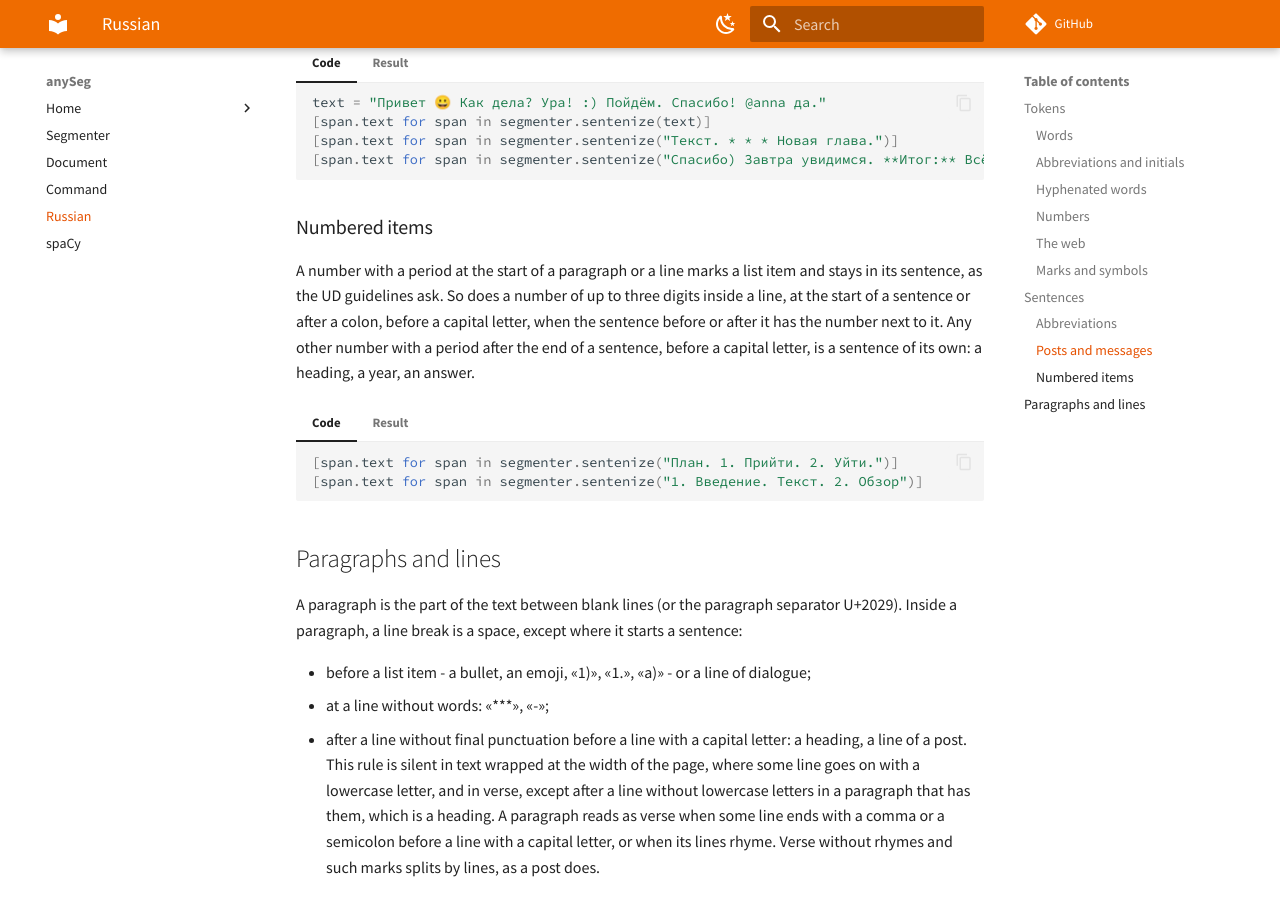
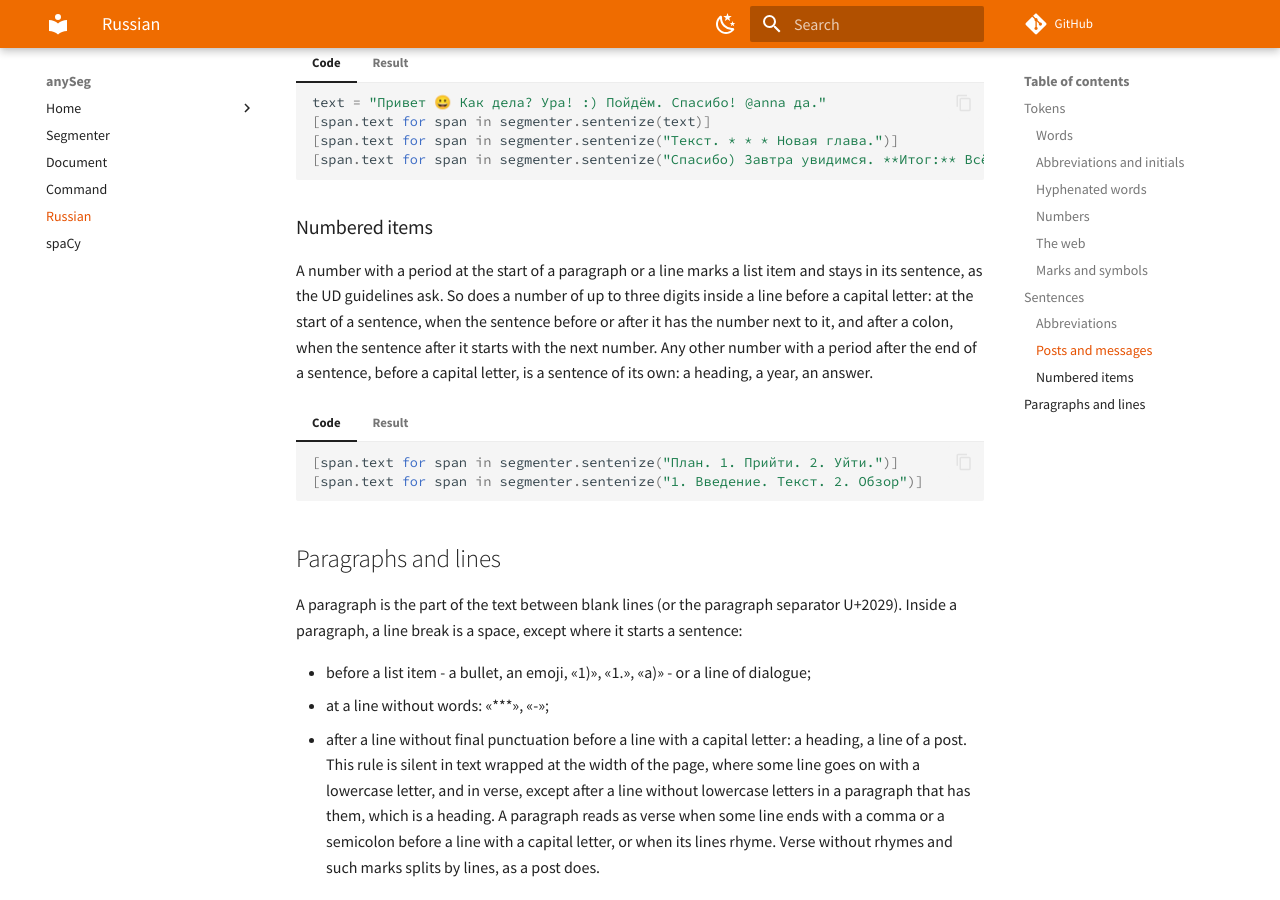
Before and after one commit to SergeyShk/anySeg, an MkDocs documentation site: the page built from docs/russian.md, in a window 1280 px wide and 900 px high, scrolled down 3162 px. Built offline with MkDocs 1.6.1 and Material for MkDocs 9.7.7, drawn with Linux system fonts in a browser that asks for light colours; comment, search, counter and statistics services are not loaded.

Commit message:
State the two conditions of a list number apart
Co-Authored-By: Claude Opus 5.5 <noreply@anthropic.com>

```diff
--- a/docs/russian.md
+++ b/docs/russian.md
@@ -184,7 +184,7 @@ An emoticon or an emoji after final marks stays in the sentence; without them, i
 
 ### Numbered items
 
-A number with a period at the start of a paragraph or a line marks a list item and stays in its sentence, as the UD guidelines ask. So does a number of up to three digits inside a line, at the start of a sentence or after a colon, before a capital letter, when the sentence before or after it has the number next to it. Any other number with a period after the end of a sentence, before a capital letter, is a sentence of its own: a heading, a year, an answer.
+A number with a period at the start of a paragraph or a line marks a list item and stays in its sentence, as the UD guidelines ask. So does a number of up to three digits inside a line before a capital letter: at the start of a sentence, when the sentence before or after it has the number next to it, and after a colon, when the sentence after it starts with the next number. Any other number with a period after the end of a sentence, before a capital letter, is a sentence of its own: a heading, a year, an answer.
 
 === "Code"
 
```
